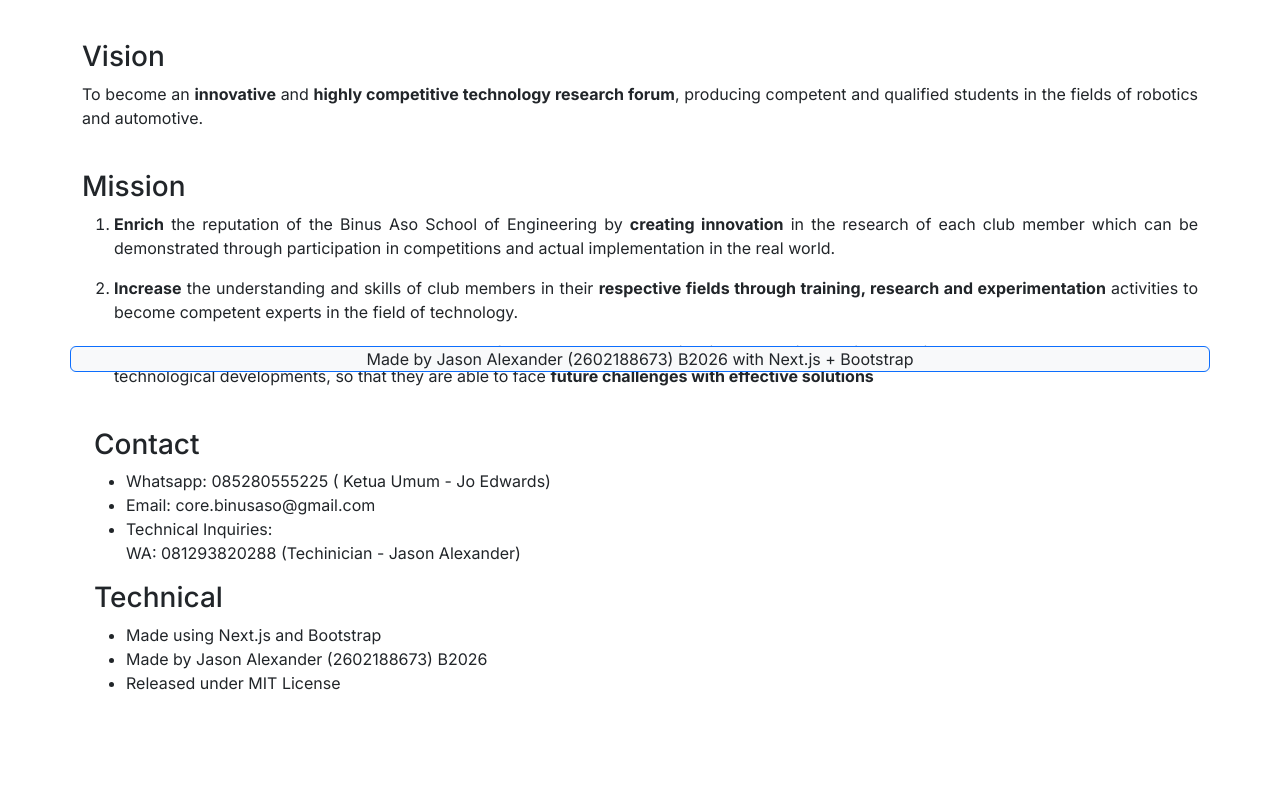
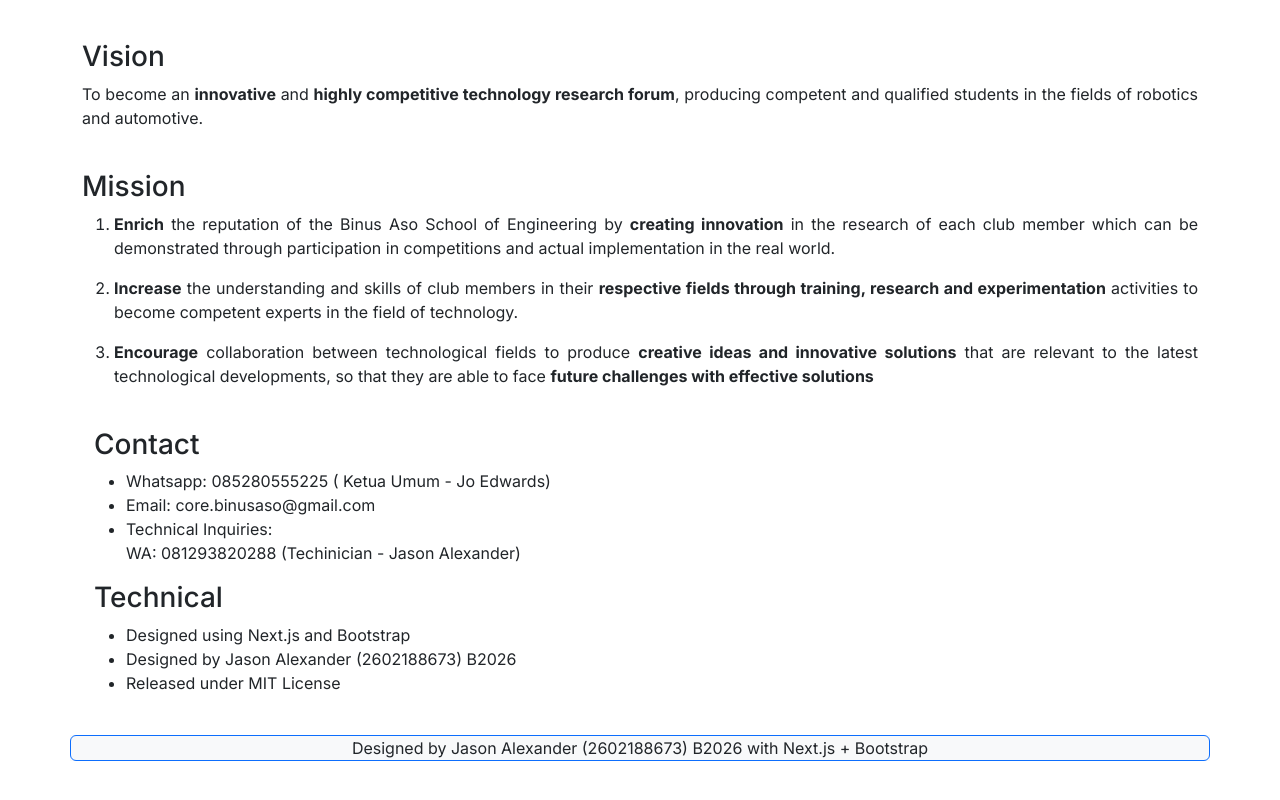
Before and after one commit to TerribleSpeller/base-core-website, a Next.js app in the folder base-core-website/: page /pages/about in a window 1280 px wide. Shown: the part 428-1228 px from the top of the page. Built offline with nearby package versions, Linux system fonts and the light colour scheme.

Commit message:
Made -> Designed + Changed Floatie to Fixed Footer

```diff
--- a/base-core-website/app/components/BottomBar.jsx
+++ b/base-core-website/app/components/BottomBar.jsx
@@ -11,7 +11,7 @@ const BotBar = () => {
                 <div className="row ">
                     <div className="rounded border  border-primary">
                         <center>
-                                Made by Jason Alexander (2602188673) B2026 with Next.js + Bootstrap
+                                Designed by Jason Alexander (2602188673) B2026 with Next.js + Bootstrap
                         </center>
                     </div>
                 </div>
--- a/base-core-website/app/globals.css
+++ b/base-core-website/app/globals.css
@@ -248,7 +248,6 @@ body {
 }
 
 .stick-botBar {
-  position: sticky;
   bottom: 0;
   left: 0;
 }
--- a/base-core-website/app/pages/about/page.js
+++ b/base-core-website/app/pages/about/page.js
@@ -62,8 +62,8 @@ const about = () => {
                         Technical
                     </h3>
                     <ul>
-                        <li>Made using Next.js and Bootstrap</li>
-                        <li>Made by Jason Alexander (2602188673) B2026</li>
+                        <li>Designed using Next.js and Bootstrap</li>
+                        <li>Designed by Jason Alexander (2602188673) B2026</li>
                         <li>Released under MIT License</li>
                     </ul>
                 </div>
```
